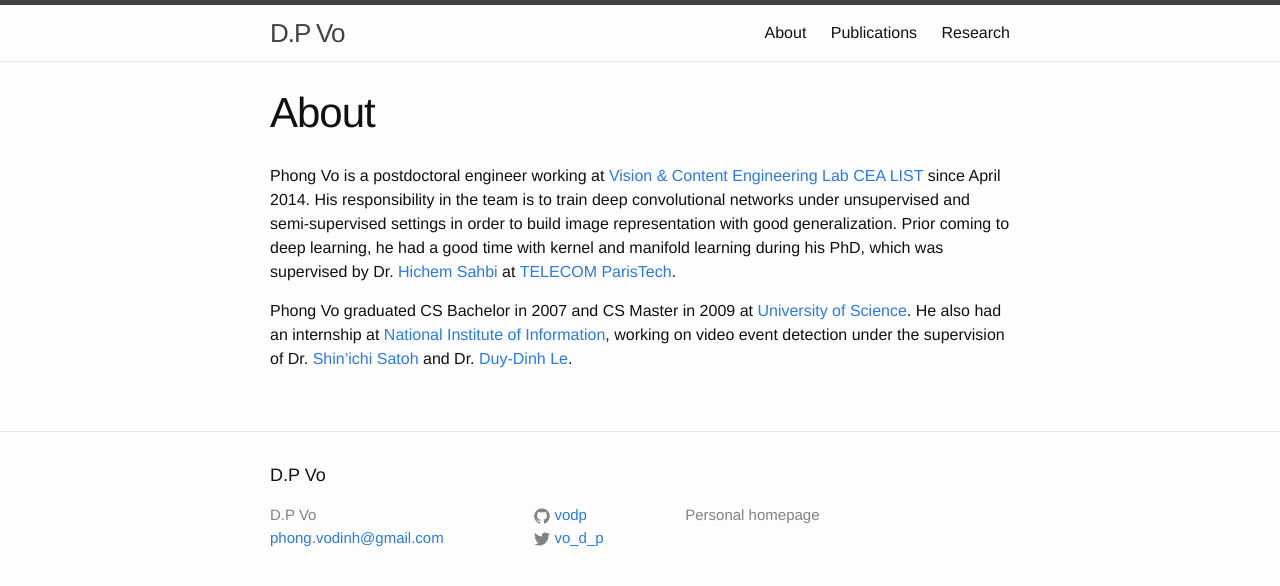
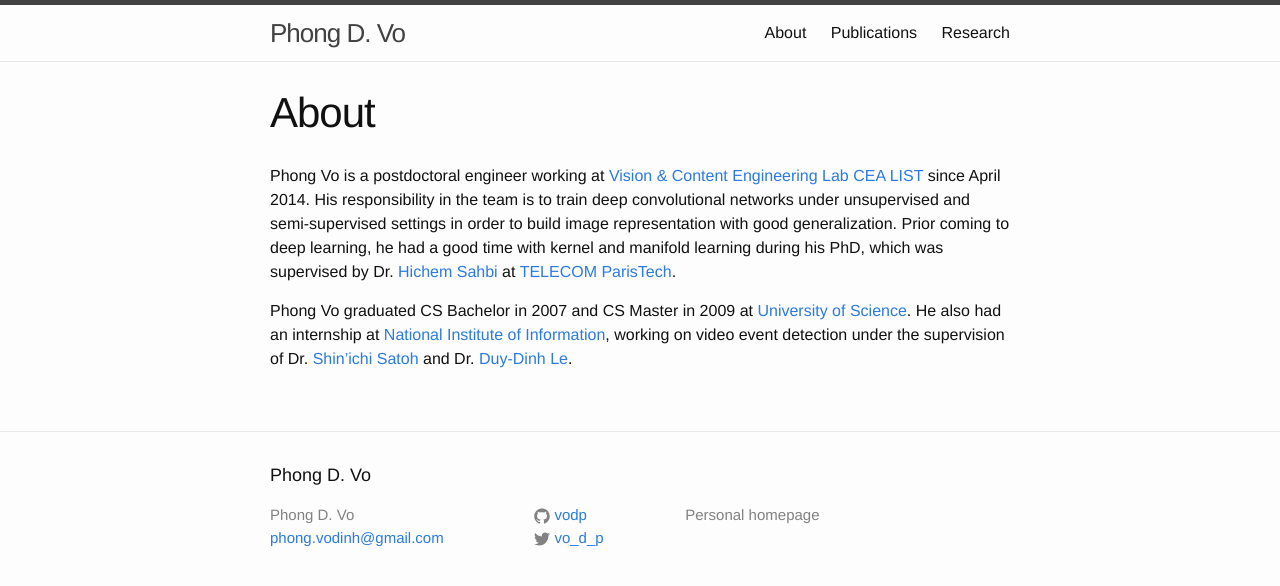
Before and after one commit to vodp/vodp.github.io, a Jekyll site: the page built from about.md, in a window 1280 px wide. Shown: the top 586 px of the page. Built offline with Jekyll 4.4.1, drawn with Linux system fonts in a browser that asks for light colours; comment, search, counter and statistics services are not loaded.

Commit message:
Update _config.yml

```diff
--- a/_config.yml
+++ b/_config.yml
@@ -1,5 +1,5 @@
 # Site settings
-title: D.P Vo
+title: Phong D. Vo
 email: phong.vodinh@gmail.com
 description: > # this means to ignore newlines until "baseurl:"
     Personal homepage
```
